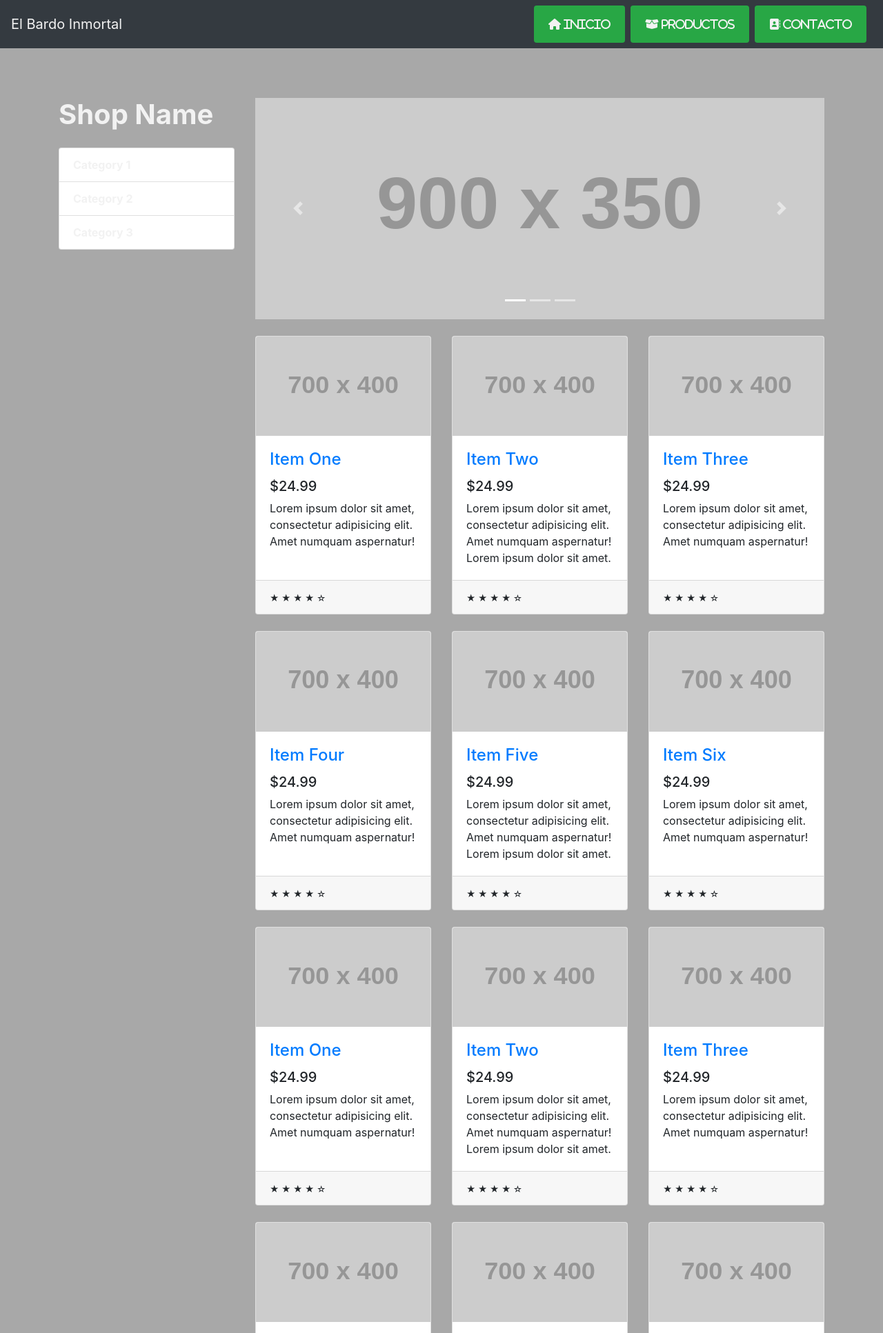
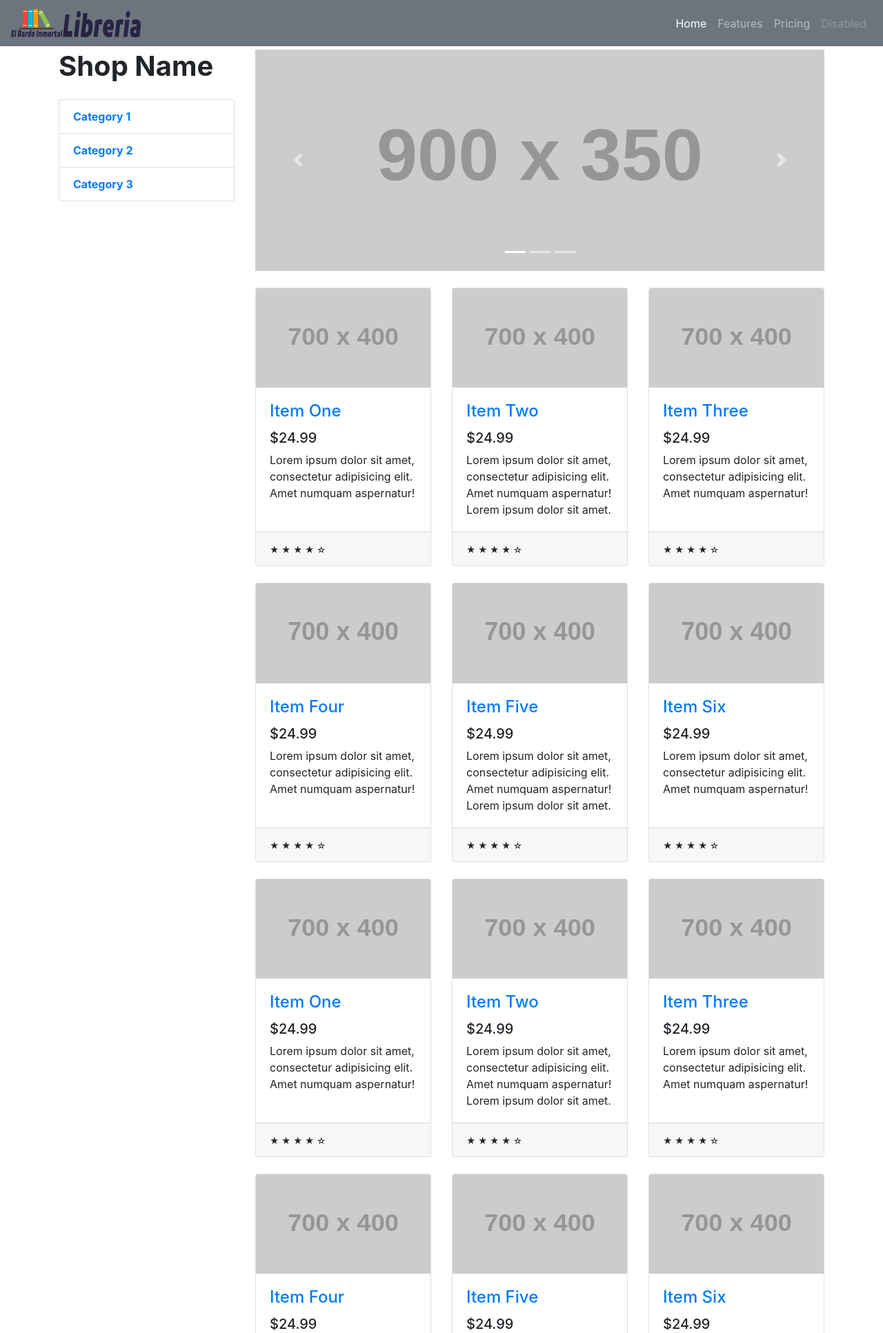
Before and after one commit to marcoskukuchka/TpWeb2, a PHP site: page /productos.php in a window 1280 px wide. Shown: the top 1933 px of the page at 69% size. Run offline with PHP 8.4, Linux system fonts and the light colour scheme; grey boxes labelled with a size stand in for pictures from a placeholder-image service; some libraries are stand-ins or nearby versions.

Commit message:
controlar include

```diff
--- a/estilos/estilos.css
+++ b/estilos/estilos.css
@@ -1,14 +1,17 @@
-.logo {
+/* .logo {
     height: 35%;
     width: 35%;
 }
+ */
 
 
 /**Colores**/
 
-.fondo {
+
+/* .fondo {
     background-color: #a8a8a8;
 }
+ */
 
 
 /* .navbar-dark,
@@ -17,6 +20,18 @@
 } */
 
 .textosImportantes,
-nav a {
-    color: #f2f2f2 !important;
-}
+
+/* nav a {
+    color: #f3f7de !important;
+} */
+
+
+/* .navbar-dark {
+    background-color: #F5EEE0 !important;
+} */
+
+
+/*
+.btn-primary {
+    background-color: #218FFC !important;
+} */
--- a/includes/nav.html
+++ b/includes/nav.html
@@ -1,37 +1,39 @@
 <header>
 
-    <nav class="navbar navbar-icon-top navbar-expand-lg navbar-dark bg-dark">
-        <a class="navbar-brand" href="index.php">El Bardo Inmortal</a>
+    <nav class="navbar navbar-icon-top navbar-expand-lg navbar-dark bg-secondary fixed-top ">
+        <a id="marca" class="navbar-brand" href="index.php"><img src="img/logoCompuesto.png" alt="logoFAA"></a>
         <button class="navbar-toggler" type="button" data-toggle="collapse" data-target="#navbarSupportedContent" aria-controls="navbarSupportedContent" aria-expanded="false" aria-label="Toggle navigation">
             <span class="navbar-toggler-icon"></span>
         </button>
 
         <div class="collapse navbar-collapse justify-content-end" id="navbarSupportedContent">
 
-            <ul class="navbar-nav  ">
-                <!-- bt1 -->
+            <!--   <ul class="navbar-nav">
 
-                <button type="button" class="btn btn-default badge-success mr-2" aria-label="Left Align">
-                    <a class="nav-link" href="index.php">
-                        <i class="fas fa-home"> Inicio </i>
-                    </a>
-                </button>
+                <li>
+                    <a href="index.php" class="btn-primary btn-lg mr-2" role="button"><i class="fas fa-home"> Inicio </i></a>
+                </li>
+                <li>
+                    <a href="productos.php" class="btn-primary btn-lg mr-2" role="button"><i class="fas fa-box-open"> Productos </i></a>
+                </li>
+                <li>
+                    <a href="contacto.php" class="btn-primary btn-lg mr-2" role="button"><i class="fas fa-address-book"> Contacto </i></a>
+                </li>
 
-
-                <!-- bt2 -->
-                <button type="button" class="btn btn-default badge-success mr-2" aria-label="Left Align">
-                    <a class="nav-link" href="productos.php">
-                        <i class="fas fa-box-open"> Productos </i>
-
-                    </a>
-                </button>
-                <!-- bt3 -->
-                <button type="button" class="btn btn-default badge-success mr-2" aria-label="Left Align">
-                    <a class="nav-link" href="contacto.php">
-                        <i class="fas fa-address-book"> Contacto </i>
-
-                    </a>
-                </button>
+            </ul> -->
+            <ul class="navbar-nav">
+                <li class="nav-item active">
+                    <a class="nav-link" href="index.php">Home <span class="sr-only">(current)</span></a>
+                </li>
+                <li class="nav-item">
+                    <a class="nav-link" href="productos.php">Features</a>
+                </li>
+                <li class="nav-item">
+                    <a class="nav-link" href="contacto.php">Pricing</a>
+                </li>
+                <li class="nav-item">
+                    <a class="nav-link disabled" href="#">Disabled</a>
+                </li>
             </ul>
 
         </div>
```
Also changed, not shown: img/logoCompuesto.png.
